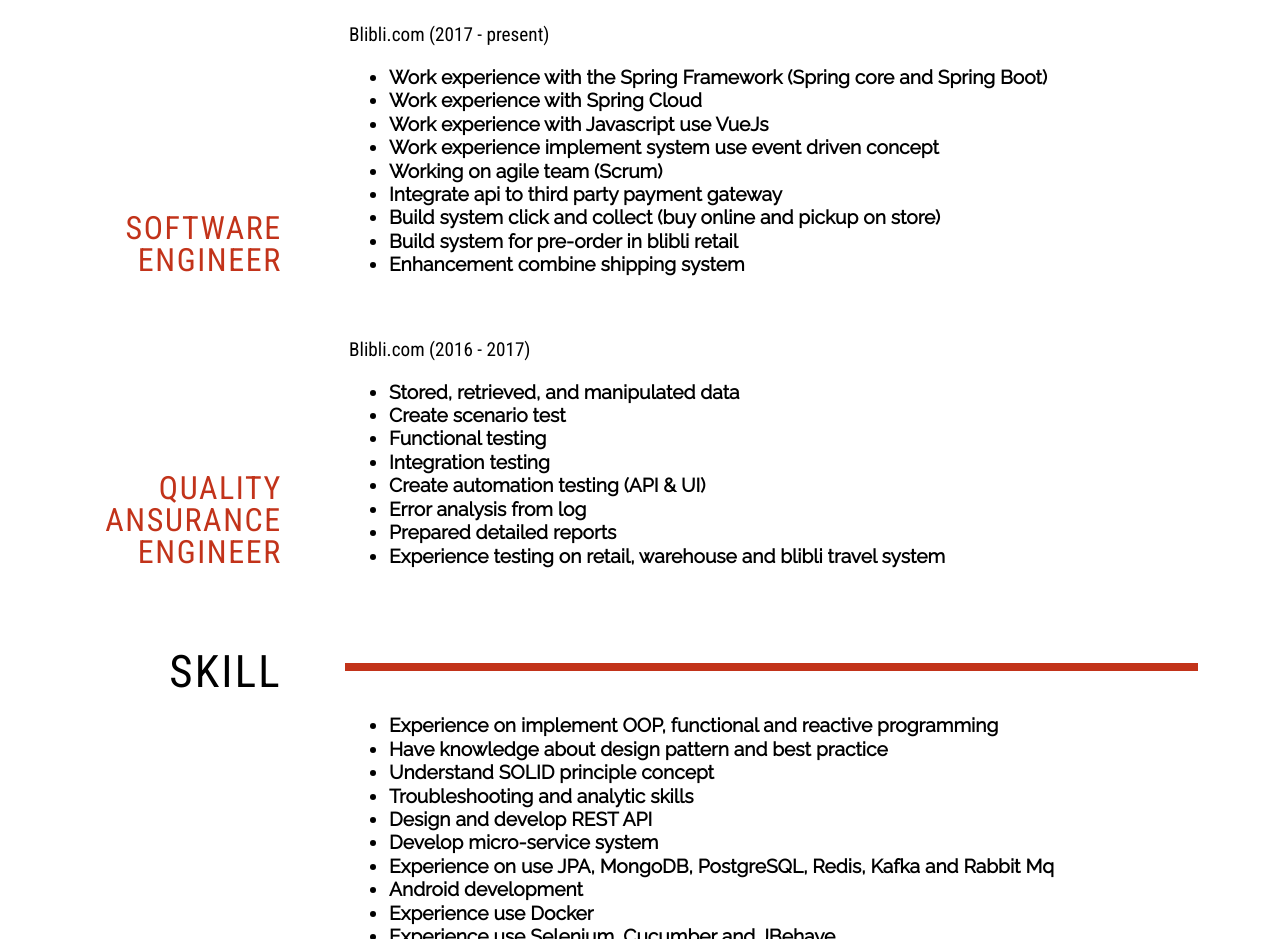
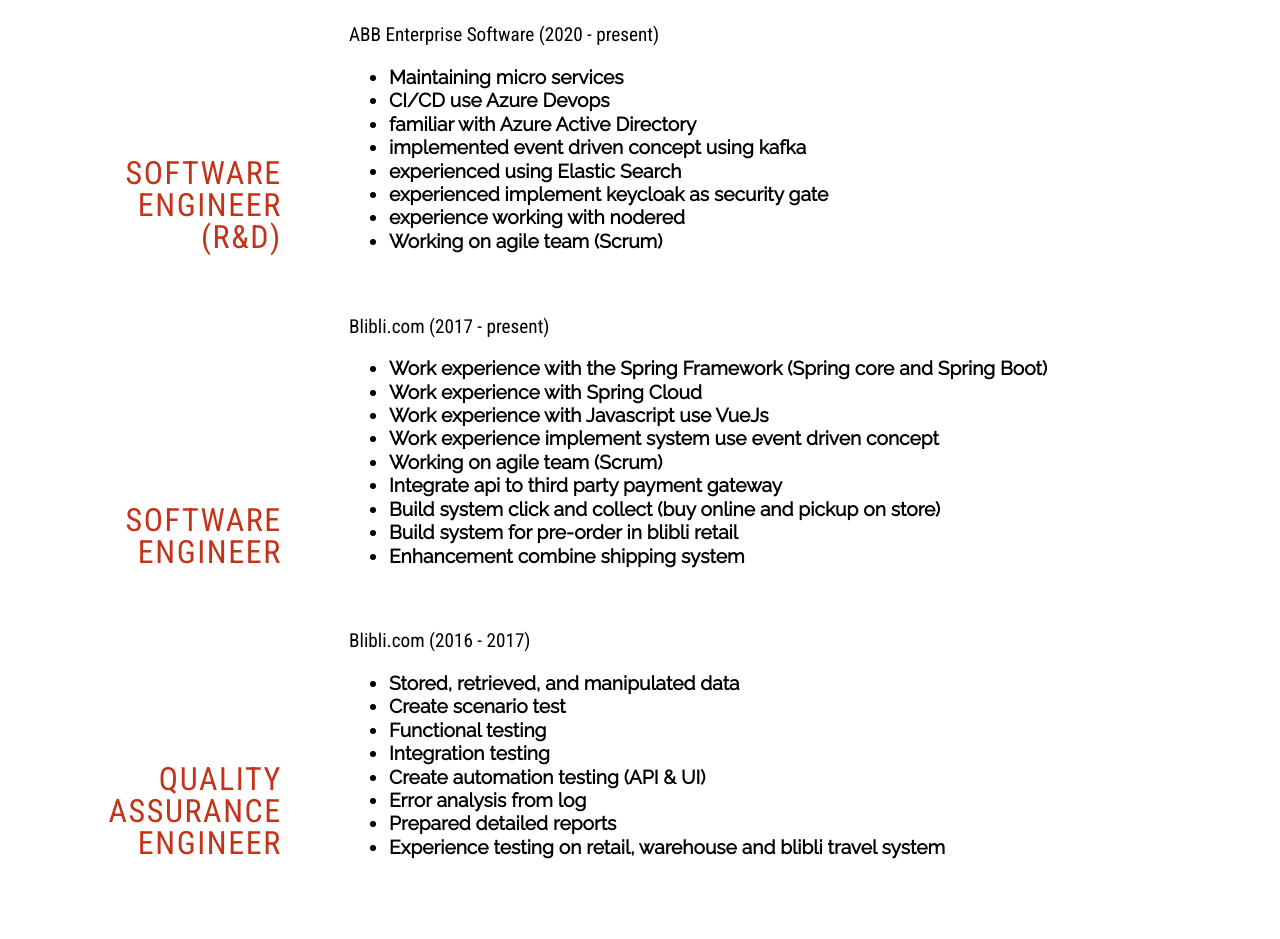
Before and after one commit to vendywira/cv, a plain HTML site: page index.html in a window 1280 px wide. Shown: the part 595-1534 px from the top of the page. Drawn offline with Linux system fonts and the light colour scheme.

Commit message:
update cv to add experience at ABB

```diff
--- a/index.html
+++ b/index.html
@@ -38,7 +38,7 @@
         <div class="grid grid__md-2 element-body element-body__text__title element-body__text__title--red"></div>
         <p class="grid grid__md-8 element-body element-body__text__content">
           Software development engineer professional since 2016.
-          I had experience worked at e-commerce and travel company.
+          I had experience worked at e-commerce and enterprise company.
           Expertise in backend development use java spring and Kotlin for android development.
         </p>
       </div>
@@ -48,6 +48,21 @@
         Experience</p>
       <div class="grid grid__md-8 element-body element-body__line"></div>
       <div>
+        <div class="grid grid__md-2 element-body element-body__text__title element-body__text__title--red">Software
+          Engineer (R&D)</div>
+        <div class="grid grid__md-8 element-body element-body__text__content">
+          <p class="element-body element-body__text__title--bold">ABB Enterprise Software (2020 - present)</p>
+          <ul>
+            <li>Maintaining micro services</li>
+            <li>CI/CD use Azure Devops</li>
+            <li>familiar with Azure Active Directory</li>
+            <li>implemented event driven concept using kafka</li>
+            <li>experienced using Elastic Search</li>
+            <li>experienced implement keycloak as security gate</li>
+            <li>experience working with nodered</li>
+            <li>Working on agile team (Scrum)</li>
+          </ul>
+        </div>
         <div class="grid grid__md-2 element-body element-body__text__title element-body__text__title--red">Software
           Engineer</div>
         <div class="grid grid__md-8 element-body element-body__text__content">
@@ -65,7 +80,7 @@
           </ul>
         </div>
         <div class="grid grid__md-2 element-body element-body__text__title element-body__text__title--red">Quality
-          Ansurance Engineer</div>
+          Assurance Engineer</div>
         <div class="grid grid__md-8 element-body element-body__text__content">
           <p class="element-body element-body__text__title--bold">Blibli.com (2016 - 2017)</p>
           <ul>
```
